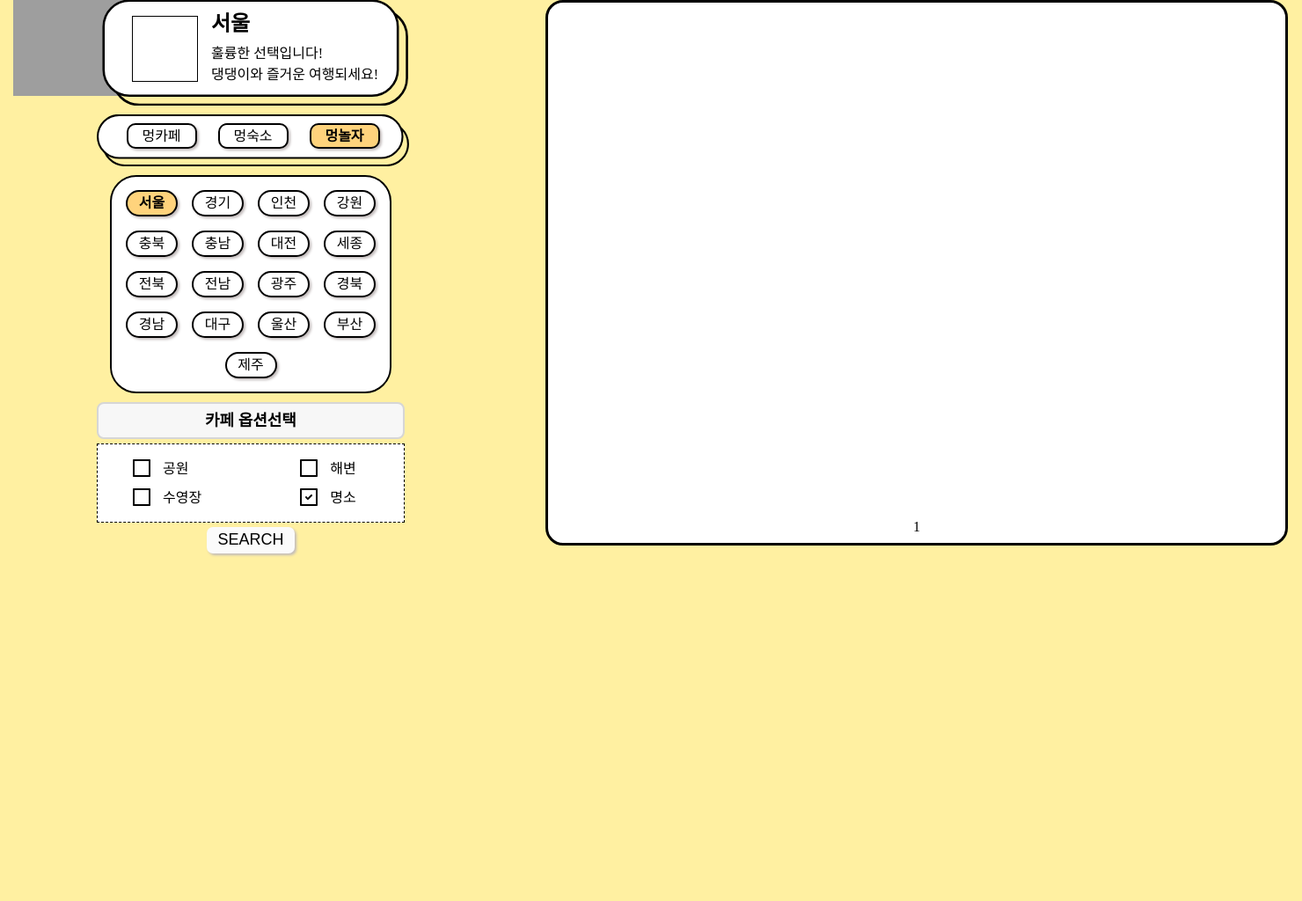
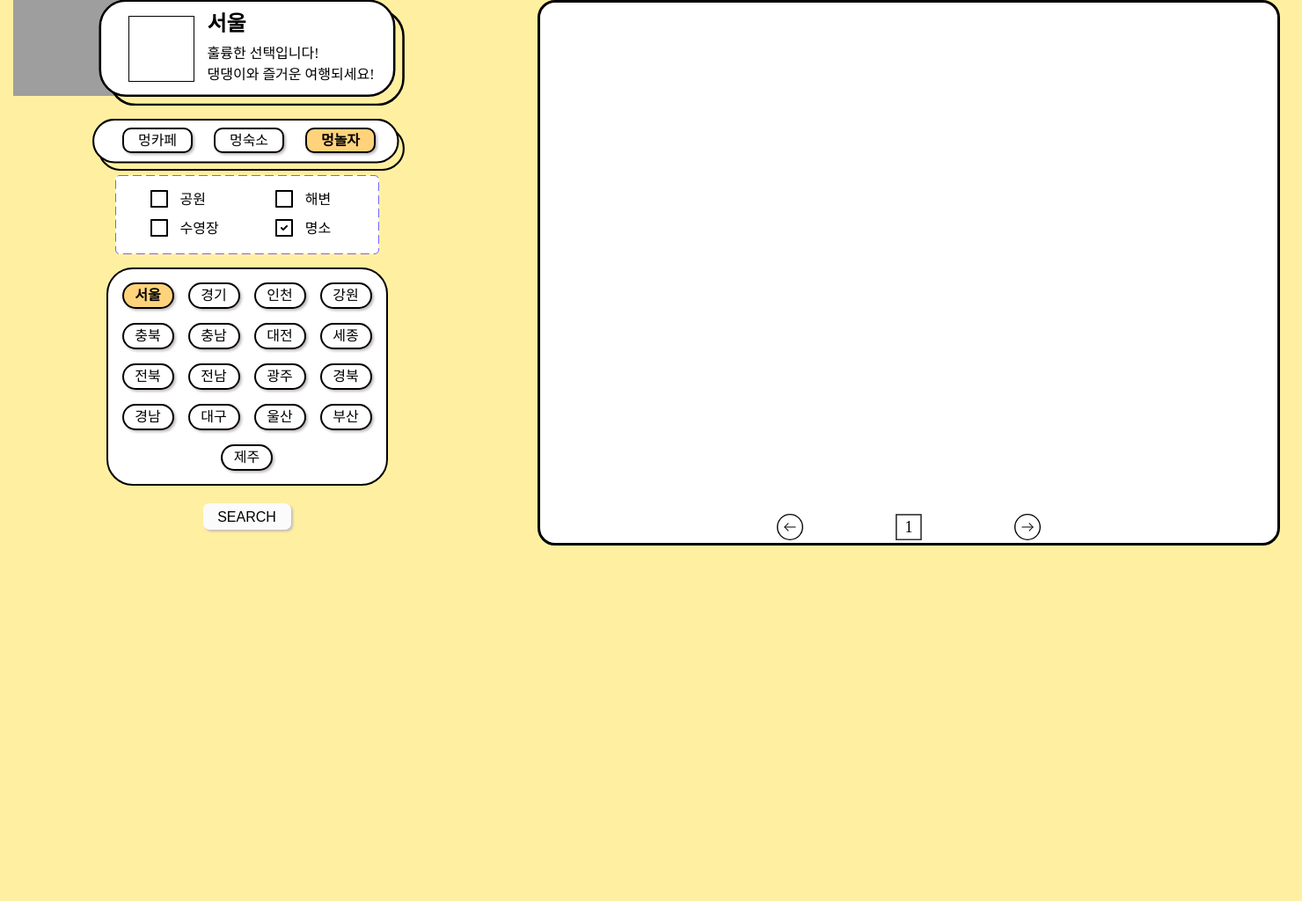
Before and after one commit to ceginer/Project_Dangdang_map, a Django app: a page that uses dang/templates/base.html in a window 1480 px wide. Shown: the part 80-1104 px from the top of the page at 88% size. Run offline with Django 4.2, Linux system fonts and the light colour scheme; tables that the repository leaves empty hold one stand-in row (values such as "Sample post"); parts of the project's set-up code (start-up, migrations or seed data) failed here and were passed over; some libraries are stand-ins or nearby versions; grey boxes are pictures that could not be loaded.

Commit message:
Fix "mainList css 최종"

```diff
--- a/config/urls.py
+++ b/config/urls.py
@@ -17,7 +17,7 @@
 from django.urls import path, include
 
 urlpatterns = [
-    path('admin/', admin.site.urls),
+    path('admin', admin.site.urls),
     path('', include('dang.urls')),
     path('accounts/', include('allauth.urls')),
     path('google/', include('allauth.urls')),
--- a/dang/models.py
+++ b/dang/models.py
@@ -20,6 +20,7 @@
     location = models.CharField(max_length=100)
     address= models.CharField(max_length=100)
     phone= models.CharField(max_length=100, null=True)
+    star = models.CharField(max_length=100, null=True)
     type= models.CharField(max_length=100, null=True)
     menuInfo = models.TextField(null=True)
     hourInfo = models.TextField(null=True)
--- a/dang/templates/base.html
+++ b/dang/templates/base.html
@@ -7,8 +7,8 @@
   <meta http-equiv="X-UA-Compatible" content="IE=edge" />
   <meta name="viewport" content="width=device-width, initial-scale=1.0" />
   <link rel="stylesheet" href="{% static 'css/reset.css' %}">
-  <link rel="stylesheet" href="{% static 'css/base_home.css' %}" />
-  <link rel="stylesheet" href="{% static 'css/mainList.css' %}?ver=6.7" />
+  <link rel="stylesheet" href="{% static 'css/base_home.css' %}?ver=0.4" />
+  <link rel="stylesheet" href="{% static 'css/mainList.css' %}?ver=10.2" />
   <link rel="stylesheet" href="{% static 'css/cafeDetail.css' %}" />
   <script src="https://kit.fontawesome.com/a8a24f1fa9.js" crossorigin="anonymous"></script>
   <title>대동멍지도</title>
@@ -37,7 +37,7 @@
   </header>
   {% block content %} {% endblock %}
 
-  <script type="text/javascript" src="{% static 'javascripts/mainList.js' %}?v=5.7"></script>
+  <script type="text/javascript" src="{% static 'javascripts/mainList.js' %}?v=6.3"></script>
 </body>
 
 </html>
--- a/dang/templates/mainList.html
+++ b/dang/templates/mainList.html
@@ -33,22 +33,6 @@
           <label for="form-category3" class="small-category" onclick="onClickCate(`장소`)">멍놀자</label>
         </div>
       </fieldset>
-      <fieldset id="group2">
-        <div class="form-location">
-          {% for loc in locations %}
-            {% if loc == location %}
-            <input type="radio" name="location" value="{{loc}}" id="location-{{loc}}" checked/>
-            <label for="location-{{loc}}" class="area-label">{{loc}}</label>
-            {% else %}
-            <input type="radio" name="location" value="{{loc}}" id="location-{{loc}}"/>
-            <label for="location-{{loc}}" class="area-label">{{loc}}</label>
-            {% endif %}
-          {% endfor %}
-        </div>
-      </fieldset>
-      <!-- 아래줄 동작에 필요 -->
-      <div class="selected-category">카페 옵션선택</div>
-      <div class="selected-type">{{type}}</div>
       <fieldset id="group3">
         <div class="option-box">
           {% if category == "cafe" %}
@@ -107,6 +91,22 @@
           {% endif %}
         </div>
       </fieldset>
+      <fieldset id="group2">
+        <div class="form-location">
+          {% for loc in locations %}
+            {% if loc == location %}
+            <input type="radio" name="location" value="{{loc}}" id="location-{{loc}}" checked/>
+            <label for="location-{{loc}}" class="area-label">{{loc}}</label>
+            {% else %}
+            <input type="radio" name="location" value="{{loc}}" id="location-{{loc}}"/>
+            <label for="location-{{loc}}" class="area-label">{{loc}}</label>
+            {% endif %}
+            {% endfor %}
+          </div>
+      </fieldset>
+      <!-- 아래줄 동작에 필요 -->
+      <div class="selected-category">카페 옵션선택</div>
+      <div class="selected-type">{{type}}</div>
       <div>
         <button class="search-btn" type="submit" value="SUBMIT">
           SEARCH
@@ -119,13 +119,19 @@
       <div class="list-indexing">
         {% for place in posts%}
             <div class="list-box-right">
+              <div class="img-and-info">
                 <div class="img-box"><img src="" alt="" /></div>
                 <div class="accom-text-box">
+                  <div class="name-and-type-row">
                     <h1>
                       <a href="/detail/{{category}}/{{place.id}}" class="name">{{place.name}}</a>
                     </h1>
                     <span class="type">{{place.type}}</span>
-            <h3 class="phone">{{place.phone}}</h3>
+                  </div>
+                  <h3 class="phone">{{place.address}}</h3>
+                  <div class="ranking-star">{{place.star}}</div>
+                </div>
+              </div>
               <div class="favorite" id="favorite-{{favorite.id}}">
                 <div class="like">
                   <button type="submit" onclick="onClickLike()">
@@ -138,18 +144,25 @@
                 </div>
               </div>
             </div>
-        </div>
         {% endfor %}
       </div>
       <div class="pagination-bar">
         {% if posts.has_previous %}
-        <a href="?page=1">[맨 앞으로]</a>
-        <a href="?page={{ posts.previous_page_number }}">[앞으로]</a>
+        <!-- <a href="?page=1">[맨 앞으로]</a> -->
+        <a href="?page={{ posts.previous_page_number }}">
+          <img src="/static/img/main_left.svg" alt="">
+        </a>
+        {% else %}
+        <div><img src="/static/img/main_left.svg" alt=""></div>
         {% endif %}
-        <span>{{posts.number}}</span>
+        <span class="square"><div>{{posts.number}}</div></span>
         {% if posts.has_next %}
-        <a href="?page={{ posts.next_page_number }}">[다음으로]</a>
-        <a href="?page={{ posts.paginator.num_pages }}">[맨 뒤로]</a>
+        <a href="?page={{ posts.next_page_number }}">
+          <img src="/static/img/main_right.svg" alt="">
+        </a>
+        {% else %}
+        <div><img src="/static/img/main_right.svg" alt=""></div>
+        <!-- <a href="?page={{ posts.paginator.num_pages }}">[맨 뒤로]</a> -->
         {% endif %}
       </div>
     </div>
--- a/dang/templates/medicalList.html
+++ b/dang/templates/medicalList.html
@@ -1,8 +1,8 @@
 {% extends 'base.html' %} {% block content %}
 <div class="search_container">
   <select name="lacations" id="location">
-      <option value="gangwon">강원</option>
-      <option value="seoul">서울</option>
+    <option value="gangwon">강원</option>
+    <option value="seoul">서울</option>
   </select>
   <div>
     <input type="text" placeholder="검색어 입력">
--- a/dang/urls.py
+++ b/dang/urls.py
@@ -17,7 +17,7 @@
   path('detail/<str:category>/<int:id>', views.listDetail, name='listDetail'), #목록상세페이지
   path('login/', views.login, name='login'),
   path('join/', views.join, name='join'),
-  path('logout/', views.logout, name='logout'),
+  path('logout', views.logout, name='logout'),
   path('mypage/', views.mypage, name='mypage'),
   path('like/', views.like, name='like'),
   path('btn_main/', views.btn_main, name='btn_main'), #ajax - 어디로 떠날까요, mainList-btn
--- a/static/css/base_home.css
+++ b/static/css/base_home.css
@@ -86,6 +86,11 @@
 
 .home_location {
   border: 1px solid rgb(102, 97, 97);
+}
+
+.shift-btn-left img:hover,
+.shift-btn-right img:hover {
+  cursor: pointer;
 }
 
 #num {
--- a/static/css/mainList.css
+++ b/static/css/mainList.css
@@ -41,7 +41,7 @@
   background-image: url(/static/img/select_location.svg);
   background-size: cover;
   background-position: center;
-  margin: 0 0 0 10px;
+  margin: 0 0 5px 10px;
   padding: 0 0 10px 0;
 }
 
@@ -124,7 +124,7 @@
   gap: 1rem;
   border: 2px solid #000000;
   border-radius: 30px;
-  margin: 10px 0 10px 0;
+  margin: 10px 0 20px 0;
   background-color: white;
 }
 
@@ -146,6 +146,7 @@
 }
 
 .mainList .selected-category {
+  display: none;
   width: 350px;
   border: #d6d6d6 solid 2px;
   border-radius: 8px;
@@ -158,16 +159,14 @@
 
 
 .mainList .option-box {
+  background-image: url(/static/img/category_box.svg);
   display: flex;
-  width: 350px;
+  width: 300px;
   height: 90px;
-  background-color: white;
-  border: 1px #000000;
-  border-style: dashed;
   flex-direction: row;
   padding: 20px 40px;
   margin: 5px 10px;
-  gap: 7rem;
+  gap: 4rem;
 }
 
 .mainList .option-col span {
@@ -200,7 +199,8 @@
   height: 30px;
   border: none;
   box-shadow: 2px 2px 3px#c2bbbb;
-  font-size: large;
+  font-size: medium;
+  padding: 2px 0 0 0;
   background: #fbfbfb;
   border-radius: 7px;
   cursor: pointer;
@@ -259,7 +285,32 @@
 .pagination-bar {
   display: flex;
   justify-content: center;
-  padding: 0 0 10px 0;
+  padding: 3px 0 0 0;
+}
+
+.pagination-bar a img,
+.pagination-bar img,
+.pagination-bar a:nth-child(2) img,
+.pagination-bar img:nth-child(2) {
+
+  width: 30px;
+  height: 30x;
+  margin: 0 5px;
+  object-fit: cover;
+  cursor: pointer;
+}
+
+.mainList .square {
+  display: flex;
+  justify-content: center;
+  align-items: center;
+  background-image: url(/static/img/paginator_square.svg);
+  background-size: cover;
+  width: 30px;
+  height: 30px;
+  margin: 0 100px;
+  text-align: center;
+  font-size: large;
 }
 
 /* .mainList .left-btns {
--- a/static/javascripts/mainList.js
+++ b/static/javascripts/mainList.js
@@ -13,9 +13,8 @@
       const {direction} = JSON.parse(requestHomeLeft.response);
       let element = document.querySelector("#num");
       let count = Number(element.innerHTML);
-
       if (direction == "left") {
-        count -= -1;
+        count -= 1;
         if (count == -1) {
           count = 2
         }
@@ -48,14 +47,14 @@
         <div class="home_location"><a href="/list/cafe/경북/애견동반">경북</a></div>
         <div class="home_location"><a href="/list/cafe/경남/애견동반">경남</a></div>
         <div class="home_location"><a href="/list/cafe/대구/애견동반">대구</a></div>
-        <div class="home_location"><a href="/list/cafe/울산/애견동반">울산</a></div>
-        <div class="home_location"><a href="/list/cafe/부산/애견동반">부산</a></div>`
+        <div class="home_location"><a href="/list/cafe/울산/애견동반">울산</a></div>`
         const page = document.querySelector(".page_dot");
         page.innerHTML ='<img src="/static/img/page_2.svg" alt="">'
       }
       else {
         const locationSet = document.querySelector(".shift-locations");
-        locationSet.innerHTML = `<div class="home_location"><a href="/list/cafe/광주/애견동반">광주</a></div>
+        locationSet.innerHTML = `<div class="home_location"><a href="/list/cafe/부산/애견동반">부산</a></div>
+        <div class="home_location"><a href="/list/cafe/광주/애견동반">광주</a></div>
         <div class="home_location"><a href="/list/cafe/전북/애견동반">전북</a></div>
         <div class="home_location"><a href="/list/cafe/전남/애견동반">전남</a></div>
         <div class="home_location"><a href="/list/cafe/제주/애견동반">제주</a></div>`
@@ -142,7 +141,7 @@
     }
   }
 };
-// 타입 체크박스 체크상태 변경
+// 새로 고침시 타입 체크박스 체크상태 변경
 const selectedType = document.querySelector(".selected-type").innerHTML;
 const changeType = document.getElementsByName("type");
 changeType.forEach((type) => {
```
Also changed, not shown: other parts of static/css/mainList.css (+30 -4 lines), dang/migrations/0003_cafe_star.py (added), static/img/category_box.svg (added), static/img/main_left.svg (added), static/img/main_right.svg (added), static/img/paginator_square.svg (added). Lines whose indentation alone changed are shown as unchanged.
